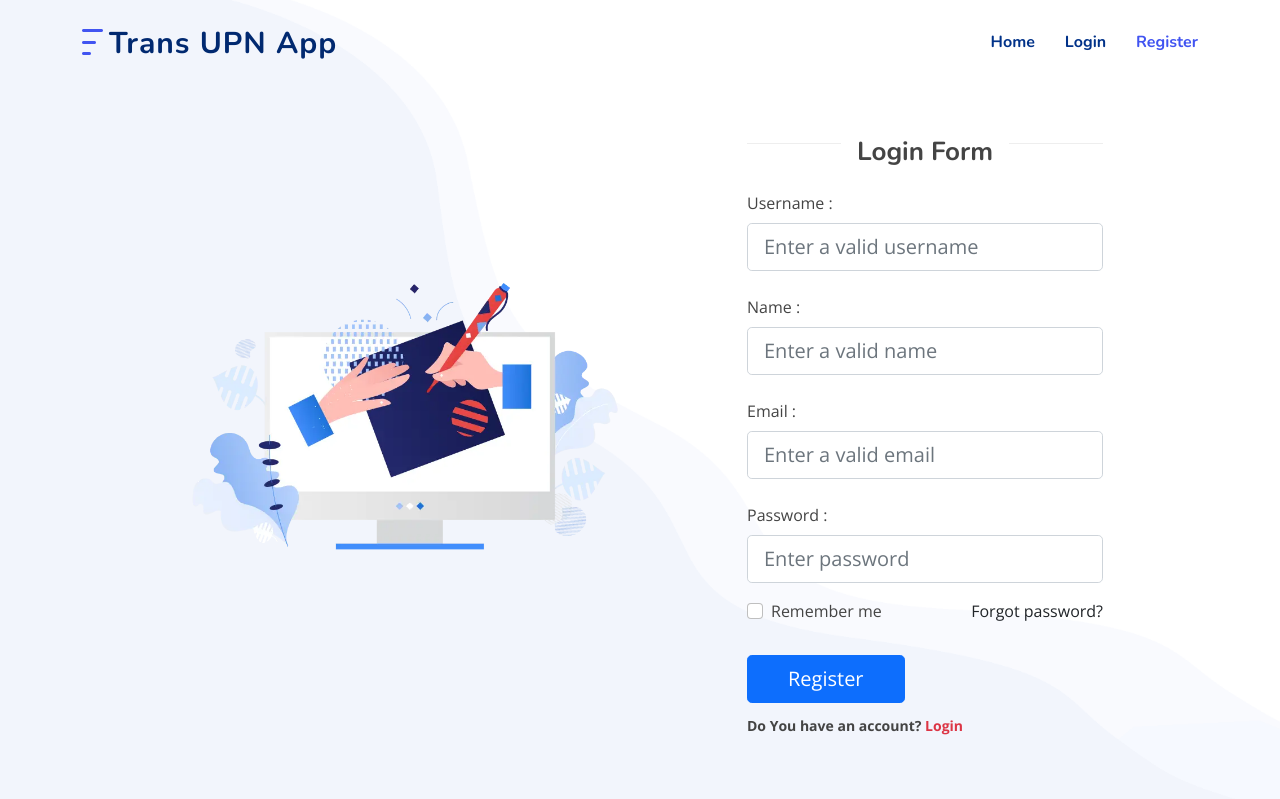
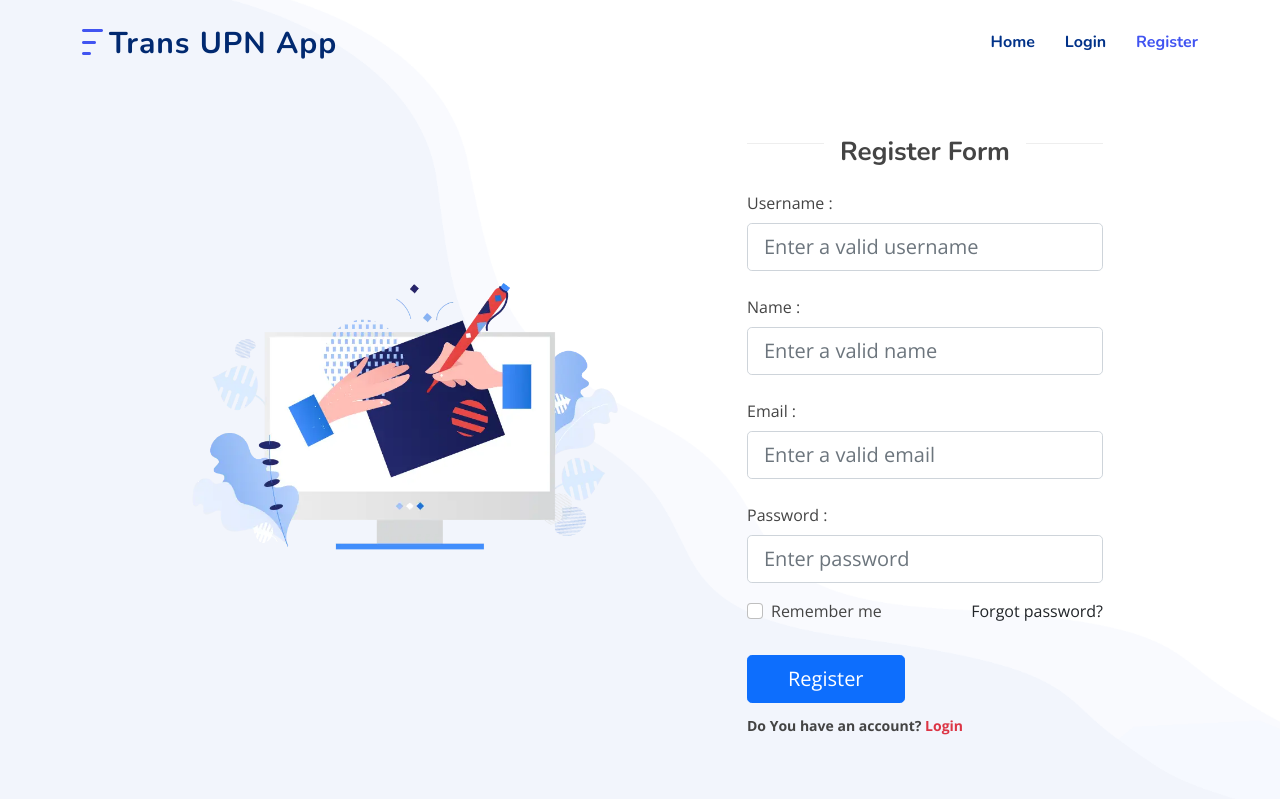
Before and after one commit to SyukurIman/tugas_uas_framework, a CodeIgniter app: page /tugas_uas//register in a window 1280 px wide. Shown: the top 799 px of the page. Run offline with CodeIgniter, Linux system fonts and the light colour scheme; some libraries are stand-ins or nearby versions.

Commit message:
First Commit Migartion form tugas_uts

```diff
--- a/application/views/register_form.php
+++ b/application/views/register_form.php
@@ -8,7 +8,7 @@
       <form method="post">
 
         <div class="divider d-flex align-items-center my-4">
-          <h2 class="text-center fw-bold mx-3 mb-0" data-aos="fade-up">Login Form</h2>
+          <h2 class="text-center fw-bold mx-3 mb-0" data-aos="fade-up">Register Form</h2>
         </div>
 
         <!-- Email input -->
```
